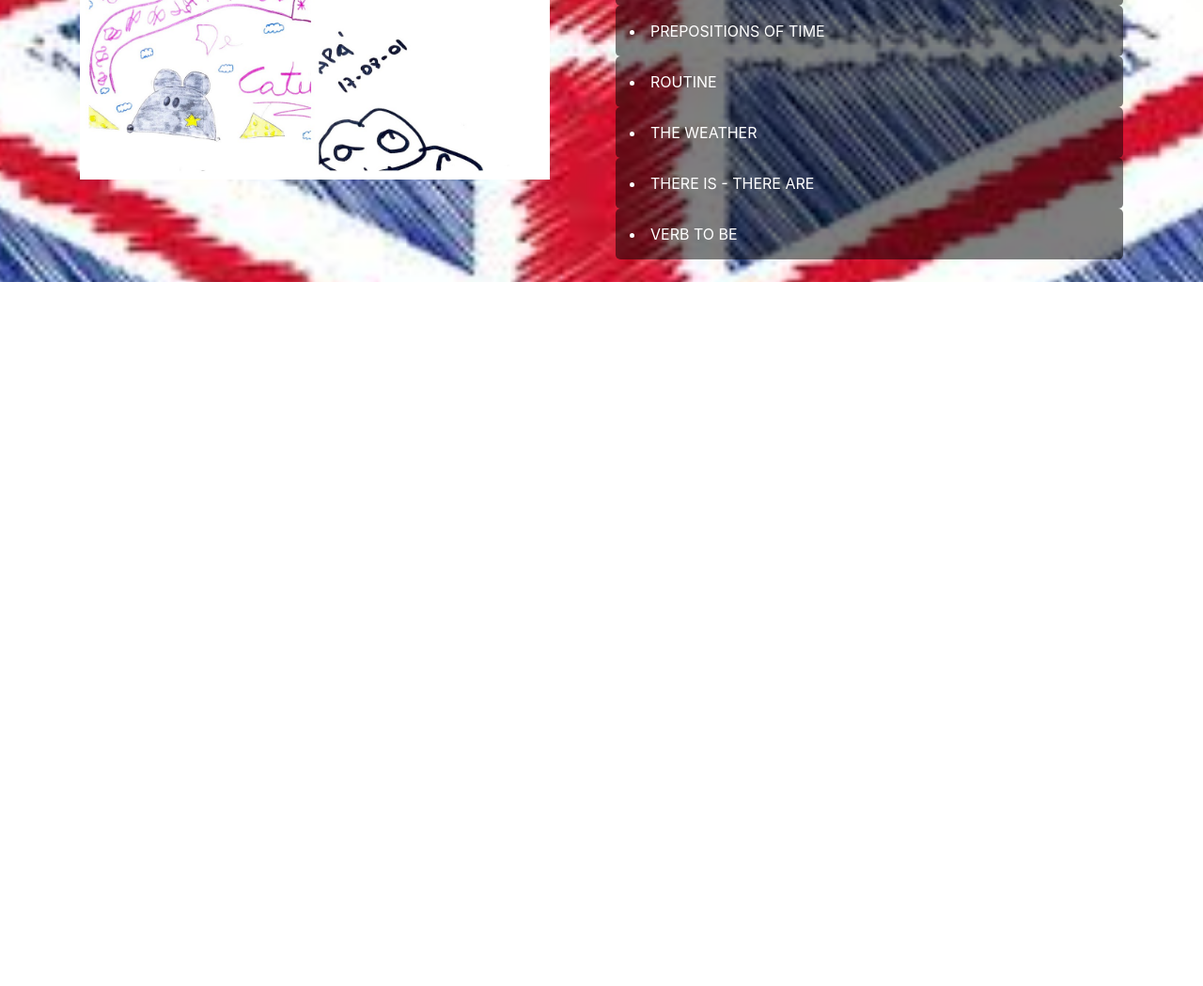
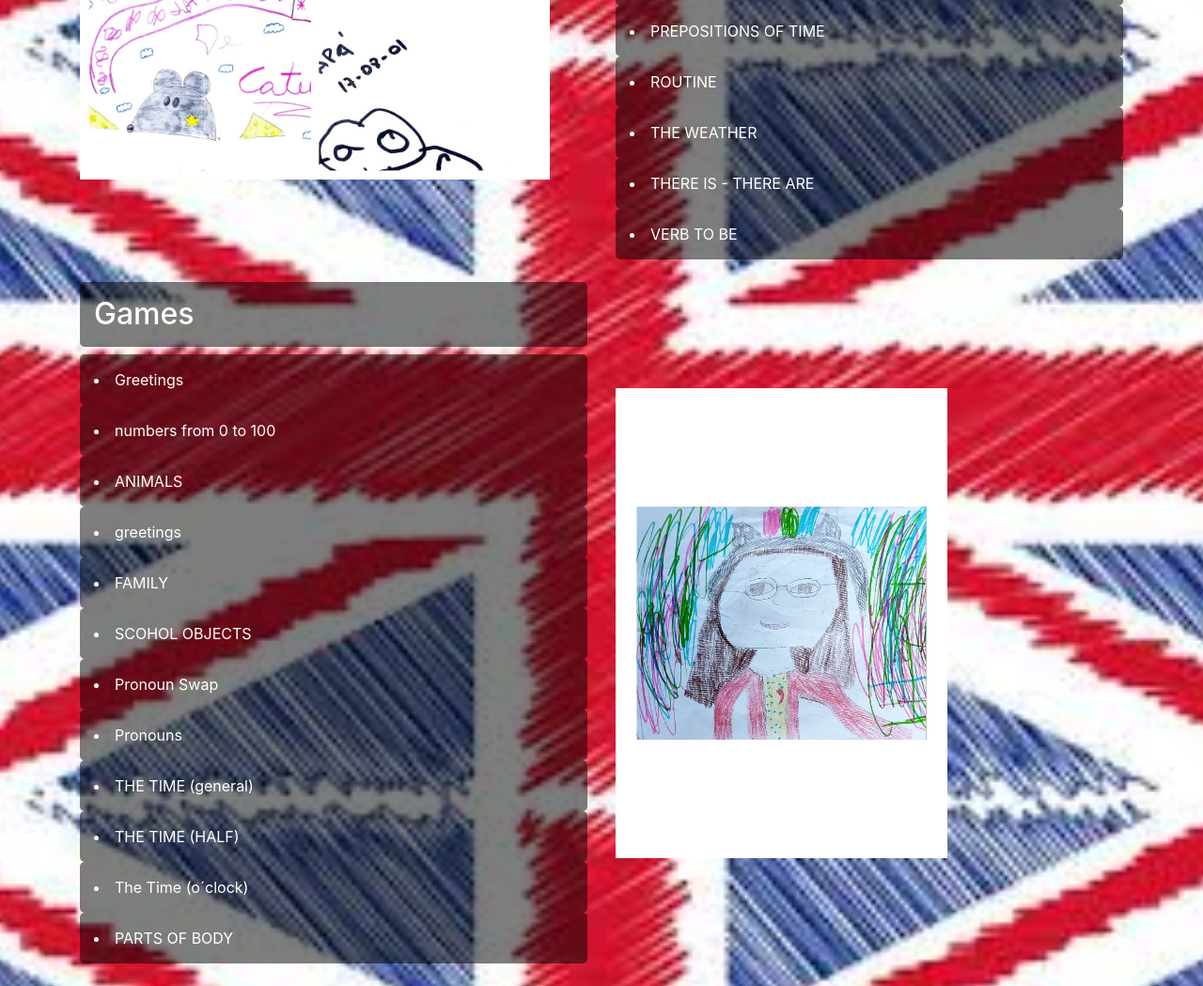
Before and after one commit to lmiquelez/boudicainstitute, a plain HTML site: page index.html in a window 1280 px wide. Shown: the part 2349-3398 px from the top of the page at 94% size. Before the commit the page ends 2649 px from the top, so only its background shows below. Drawn offline with nearby package versions, Linux system fonts and the light colour scheme.

Commit message:
Add files via upload

```diff
--- a/index.html
+++ b/index.html
@@ -121,6 +121,10 @@
                     <div class="dropdown-menu" aria-labelledby="navbarDropdown4">
                         <a class="dropdown-item" href="https://drive.google.com/drive/folders/1G-u2JisKhBx-dBuKKM6vd92IfbGxRzuB?usp=drive_link" target="_blank">SHORT STORIES</a>
 
+                        <a class="dropdown-item" href="https://drive.google.com/file/d/1r-yKVLkmmcmsAe9vuChr6JYZf2kPjaFf/view?usp=sharing" target="_blank">COLOURS</a>
+                        <a class="dropdown-item" href="https://drive.google.com/file/d/1Q15rtGbdhaBbKNLBd86P3Y5A9sKjwOSF/view?usp=sharing" target="_blank">Days of the week</a>
+                        <a class="dropdown-item" href="https://drive.google.com/file/d/1SVLmJf8GEXECT9oTwbEGaihuormdg4YQ/view?usp=sharing" target="_blank">My family</a>
+
                     </div>
                 </li>
                 <li class="nav-item dropdown">
@@ -157,7 +161,7 @@
                     <li><a href="https://drive.google.com/file/d/1JTJ7NGVyEwQ2JfQzTsuv-peV0UAhvmHS/view?usp=sharing" target="_blank">CAN - CAN´T</a></li>
                     <li><a href="https://drive.google.com/file/d/1QOA2FWKlrZfR7yX7tKWTgVwkOtTaEKUj/view?usp=drive_link" target="_blank">HAVE GOT - HAS GOT</a></li>
                     <li><a href="https://drive.google.com/file/d/1i9M_td3To7ENuJBXVoZwirNlvDiSMPNz/view?usp=sharing" target="_blank">PREPOSITIONS</a></li>
-                    <li><a href="https://drive.google.com/file/d/1w7SuwNpF0GzmmaUQt_MJNOpTFbeHddKA/view?usp=sharing" target="_blank">THE WEATHER</a></li>
+                    <li><a href="https://drive.google.com/file/d/1w7SuwNpF0GzmmaUQt_MJNOpTFbeHddKA/view?usp=sharing" target="_blank">THE WHEATHER</a></li>
                     <li><a href="https://drive.google.com/file/d/1DtVv85o83UEijVs5kQjQ-5tuZbtcnElf/view?usp=sharing" target="_blank">THERE IS - THERE ARE</a></li>
                     <li><a href="https://drive.google.com/file/d/11HmwQl" target="_blank">VERB TO BE</a></li>
                            </div>
@@ -195,6 +199,32 @@
                         <li><a href="https://drive.google.com/file/d/1YLcQZs-omGrW33Et1KcljUR7MyQUQflx/view?usp=sharing" target="_blank">VERB TO BE</a></li>
                         </div>
         </div>
+
+                <!-- Cuarto Espacio -->
+                <div class="row mb-4 align-items-center">
+                    <div class="col-md-6 order-md-2">
+                        <img src="src/dibujos (38).jpg" class="img-fluid" alt="Imagen 2">
+                    </div>
+                    <div class="col-md-6 order-md-1">
+         <h2>Games</h2>
+
+         <li><a href="https://wordwall.net/play/89941/511/297" target="_blank">Greetings</a></li>
+         <li><a href="https://wordwall.net/play/88800/578/186" target="_blank">numbers from 0 to 100</a></li>
+         <li><a href="https://wordwall.net/play/90037/112/954" target="_blank">ANIMALS</a></li>
+         <li><a href="https://wordwall.net/play/89941/150/880" target="_blank">greetings</a></li>
+         <li><a href="https://wordwall.net/play/90036/576/298" target="_blank">FAMILY</a></li>
+         <li><a href="https://wordwall.net/play/90036/969/427" target="_blank">SCOHOL OBJECTS</a></li>
+         <li><a href="https://wordwall.net/play/89966/926/659" target="_blank">Pronoun Swap</a></li>
+         <li><a href="https://wordwall.net/play/89941/442/997" target="_blank">Pronouns</a></li>
+         <li><a href="https://wordwall.net/play/90013/615/560" target="_blank">THE TIME (general)</a></li>
+         <li><a href="https://wordwall.net/play/90010/561/711" target="_blank">THE TIME (HALF)</a></li>
+         <li><a href="https://wordwall.net/play/90004/638/267" target="_blank">The Time (o´clock)</a></li>
+         <li><a href="https://wordwall.net/play/90228/903/844" target="_blank">PARTS OF BODY</a></li>
+
+
+
+                    </div>
+                </div>
     </div>
 
     <!-- JS de Bootstrap y dependencias -->
```
